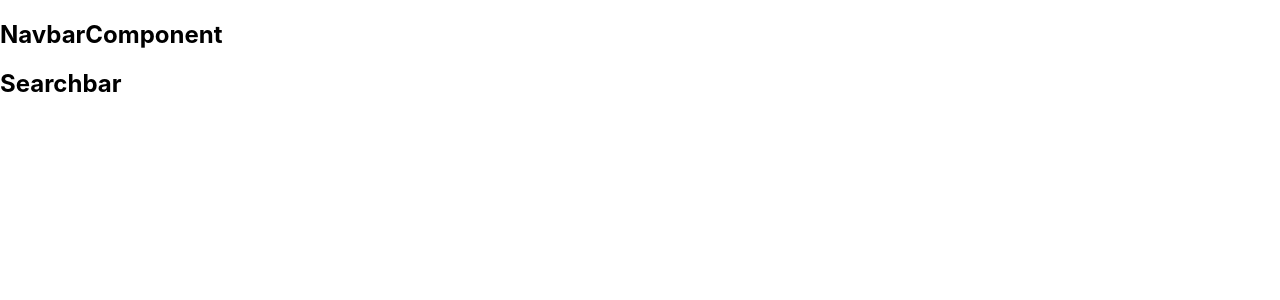
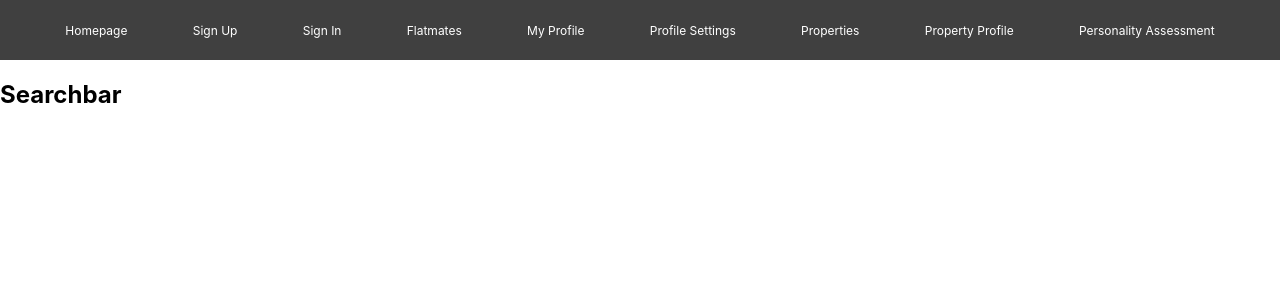
Before and after one commit to Rhelli/thrive.io-frontend, a React (Create React App) app: page / in a window 1280 px wide. Shown: the top 300 px of the page. Built offline with nearby package versions, Linux system fonts and the light colour scheme.

Commit message:
Adds and Formats A Temp Navbar. Modifies Reducers:
 - Adds a new temp navbar for dev navigating, with links to all pages
 - Adds a bit of style to the navbar to make it legible
 - Comments out all Reducer code as it is incorrect and useless currently

```diff
--- a/src/common/NavbarComponent.jsx
+++ b/src/common/NavbarComponent.jsx
@@ -1,5 +1,18 @@
+import React from 'react';
+import styles from './NavbarComponent.module.scss';
+
 const NavbarComponent = () => (
-  <h2>NavbarComponent</h2>
-)
+  <div className={styles.navbarContainer}>
+    <a href="/">Homepage</a>
+    <a href="/signup">Sign Up</a>
+    <a href="/signin">Sign In</a>
+    <a href="/looking">Flatmates</a>
+    <a href="/profile">My Profile</a>
+    <a href="/settings">Profile Settings</a>
+    <a href="/advertising">Properties</a>
+    <a href="/property">Property Profile</a>
+    <a href="/personality-assessment">Personality Assessment</a>
+  </div>
+);
 
 export default NavbarComponent;
--- /dev/null
+++ b/src/common/NavbarComponent.module.scss
@@ -0,0 +1,20 @@
+.navbarContainer {
+  display: flex;
+  flex-flow: row nowrap;
+  justify-content: space-evenly;
+  align-items: center;
+  width: 100%;
+  height: 60px;
+  background-color: #404040;
+
+  a {
+    font-size: 12px;
+    color: white;
+    text-decoration: none;
+
+    &:hover {
+      text-decoration: none;
+      color: #73b6e2;
+    }
+  }
+}
--- a/src/state/navbar/navbarReducer.js
+++ b/src/state/navbar/navbarReducer.js
@@ -1,7 +1,7 @@
-const initialState = {
+// const initialState = {
 
-};
+// };
 
-const navbarReducer = (state = initialState, action) => state;
+// const navbarReducer = (state = initialState, action) => state;
 
-export default navbarReducer;
+// export default navbarReducer;
--- a/src/state/navbar/navbarTypes.js
+++ b/src/state/navbar/navbarTypes.js
@@ -0,0 +1,3 @@
+const NAVBAR = 'NAVBAR';
+
+export default NAVBAR;
--- a/src/state/profile/profileReducer.js
+++ b/src/state/profile/profileReducer.js
@@ -1,7 +1,7 @@
-const initialState = {
+// const initialState = {
 
-};
+// };
 
-const profileReducer = (state = initialState, actions) => state;
+// const profileReducer = (state = initialState, actions) => state;
 
-export default profileReducer;
+// export default profileReducer;
--- a/src/state/profileSettings/profileSettingsReducer.js
+++ b/src/state/profileSettings/profileSettingsReducer.js
@@ -1,7 +1,7 @@
-const initialState = {
+// const initialState = {
 
-};
+// };
 
-const profileSettingsReducer = (state = initialState, actions) => state;
+// const profileSettingsReducer = (state = initialState, actions) => state;
 
-export default profileSettingsReducer;
+// export default profileSettingsReducer;
--- a/src/state/property/propertyReducer.js
+++ b/src/state/property/propertyReducer.js
@@ -1,7 +1,7 @@
-const initialState = {
+// const initialState = {
 
-};
+// };
 
-const propertyReducer = (state = initialState, actions) => state;
+// const propertyReducer = (state = initialState, actions) => state;
 
-export default propertyReducer;
+// export default propertyReducer;
--- a/src/state/quiz/quizReducer.js
+++ b/src/state/quiz/quizReducer.js
@@ -1,7 +1,7 @@
-const initialState = {
-  info: '',
-};
+// const initialState = {
+//   info: '',
+// };
 
-const quizReducer = (state = initialState, actions) => state;
+// const quizReducer = (state = initialState, actions) => state;
 
-export default quizReducer;
+// export default quizReducer;
--- a/src/state/userList/userListReducer.js
+++ b/src/state/userList/userListReducer.js
@@ -1,7 +1,7 @@
-const initialState = {
+// const initialState = {
 
-};
+// };
 
-const userListReducer = (state = initialState, actions) => state;
+// const userListReducer = (state = initialState, actions) => state;
 
-export default userListReducer;
+// export default userListReducer;
```
Also changed, not shown: src/state/propertyList/propertyListReducer.js (+4 -4 lines), src/index.js (line endings or trailing spaces).
